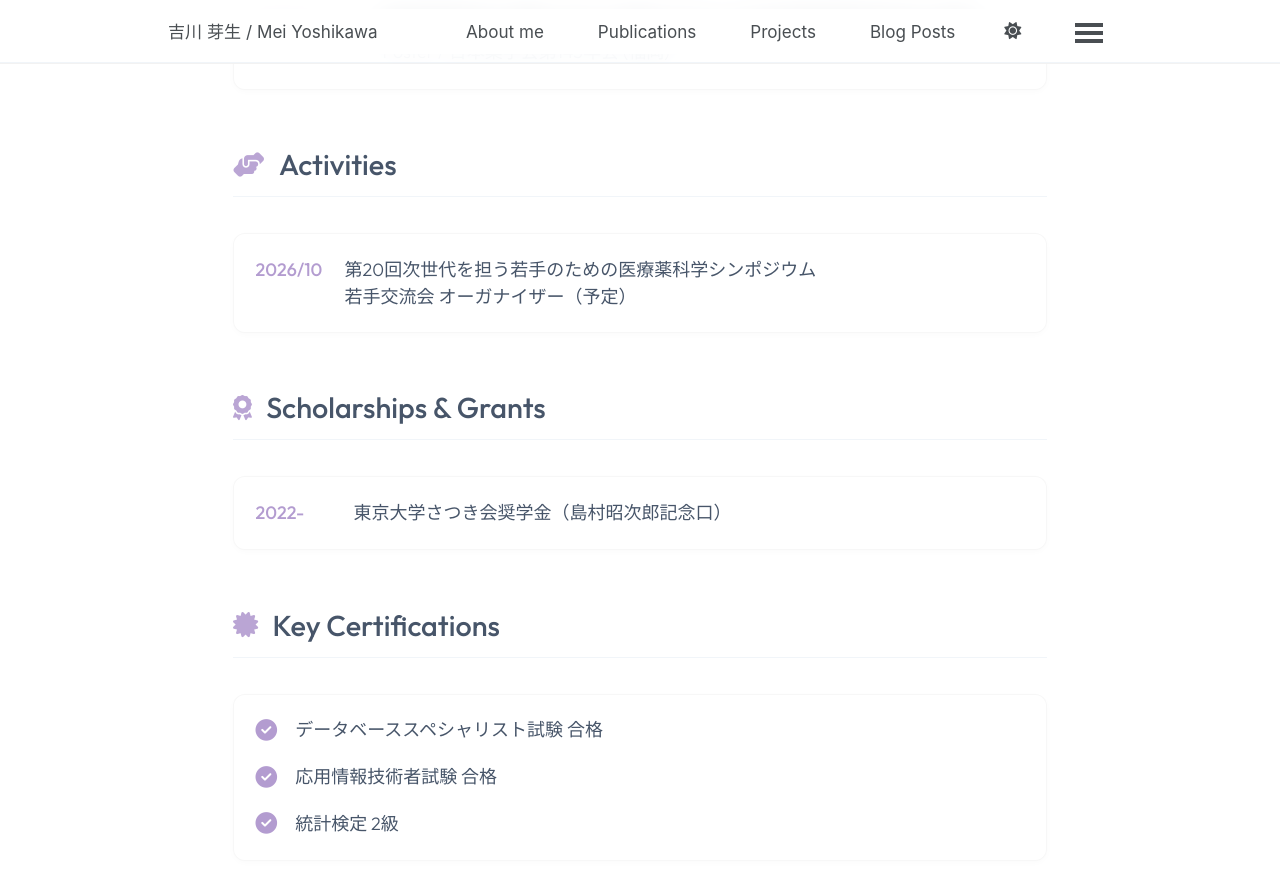
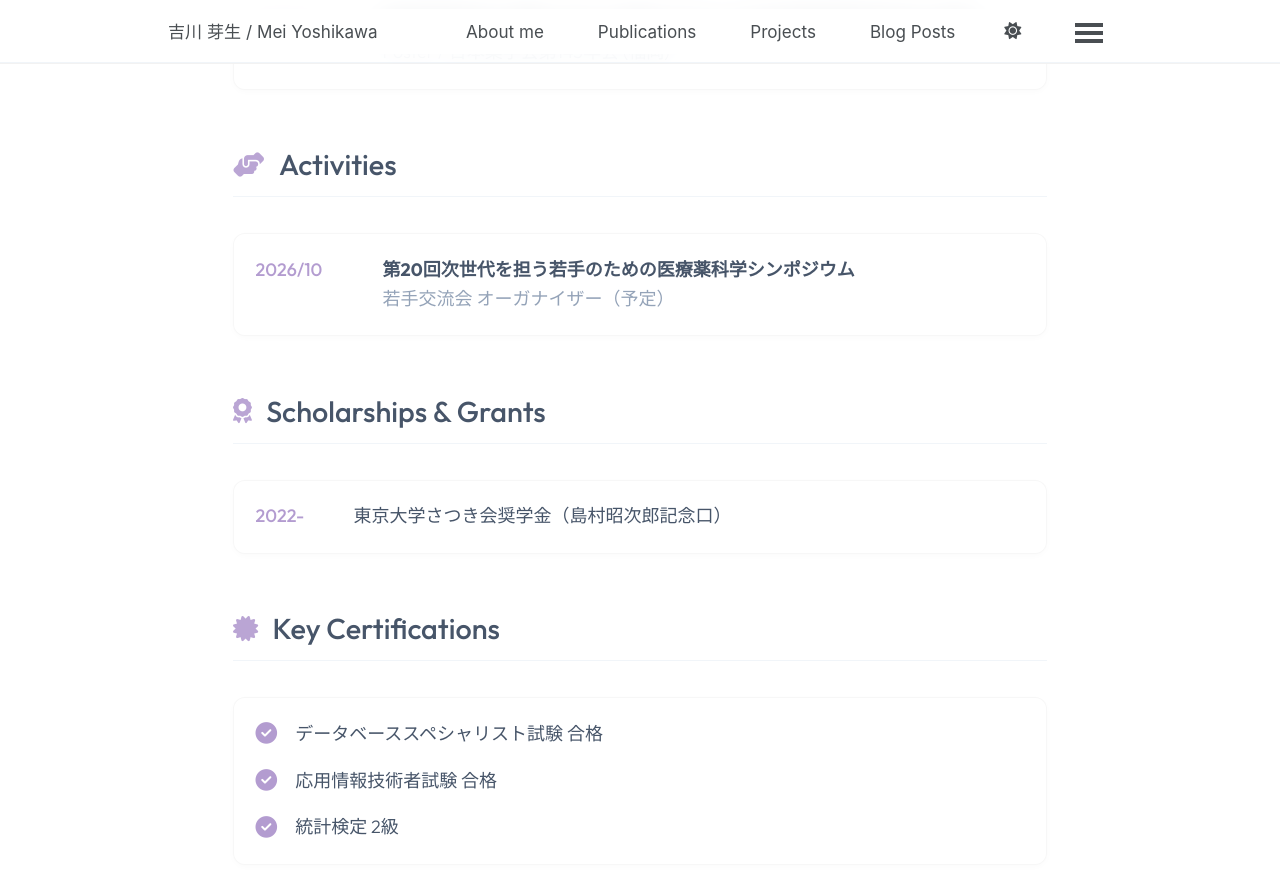
Before and after one commit to DevWithKaiju/DevWithKaiju.github.io, a Jekyll site: the page built from _pages/about.md, in a window 1280 px wide and 900 px high, scrolled down 2247 px. Shown: the top 877 px of the window. Built offline with Jekyll 4.4.1, drawn with Linux system fonts in a browser that asks for light colours; a script bundle is joined from its source files by our own code; library files that are not in the unit come from our copies.

Commit message:
style: format activities identical to conferences

```diff
--- a/_pages/about.md
+++ b/_pages/about.md
@@ -127,10 +127,13 @@ title: ""
   <section class="modern-section">
     <h2 class="section-title"><i class="fas fa-hands-helping"></i> Activities</h2>
     <div class="modern-card">
-      <ul class="clean-list" style="display: flex; flex-direction: column; gap: 0.8rem;">
-        <li style="display: flex; gap: 0.5rem; align-items: flex-start;">
-          <span style="min-width: 80px; color: var(--primary-color); font-weight: 500;">2026/10</span>
-          <span style="line-height: 1.5;">第20回次世代を担う若手のための医療薬科学シンポジウム<br>若手交流会 オーガナイザー（予定）</span>
+      <ul class="timeline-list">
+        <li>
+          <div class="timeline-date">2026/10</div>
+          <div class="timeline-content">
+            <strong>第20回次世代を担う若手のための医療薬科学シンポジウム</strong><br>
+            <span style="color: var(--global-text-color-light);">若手交流会 オーガナイザー（予定）</span>
+          </div>
         </li>
       </ul>
     </div>
```
